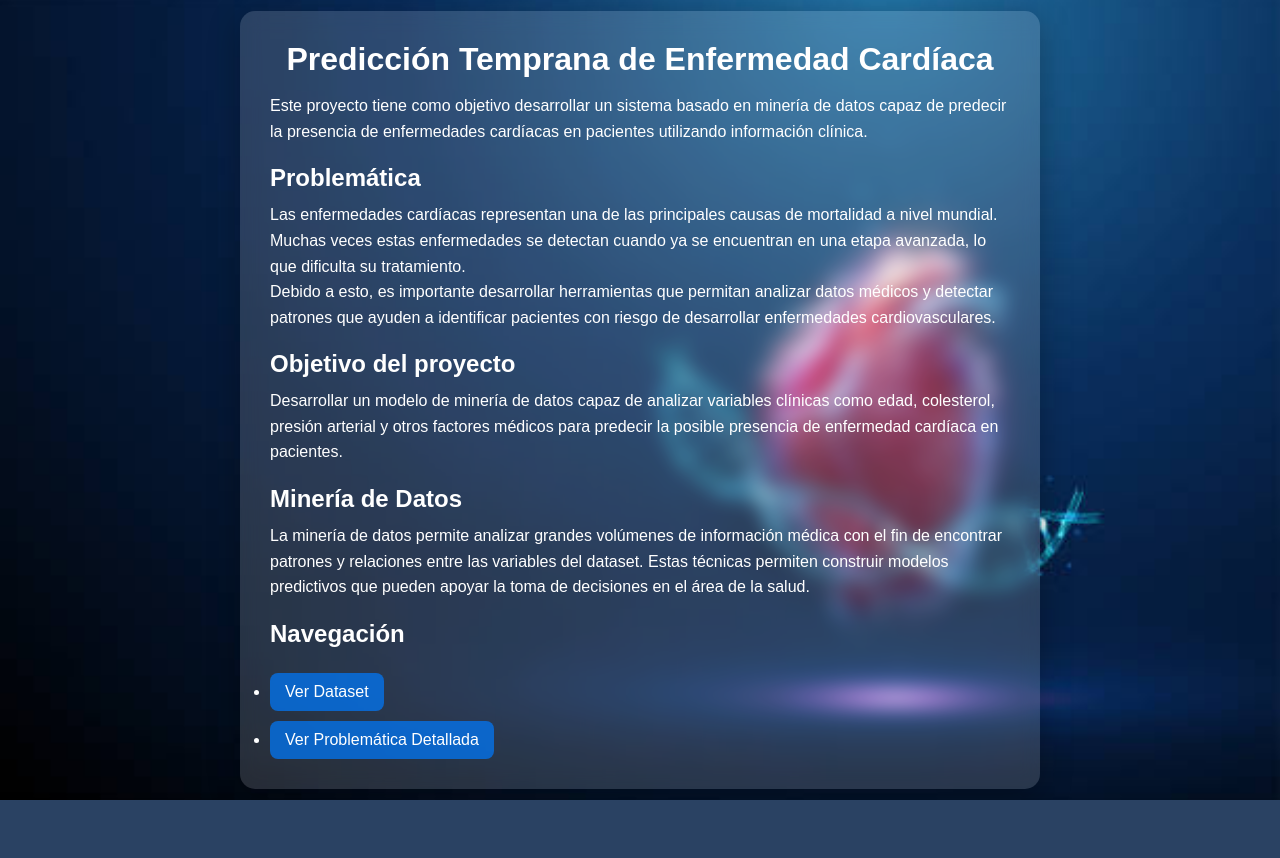
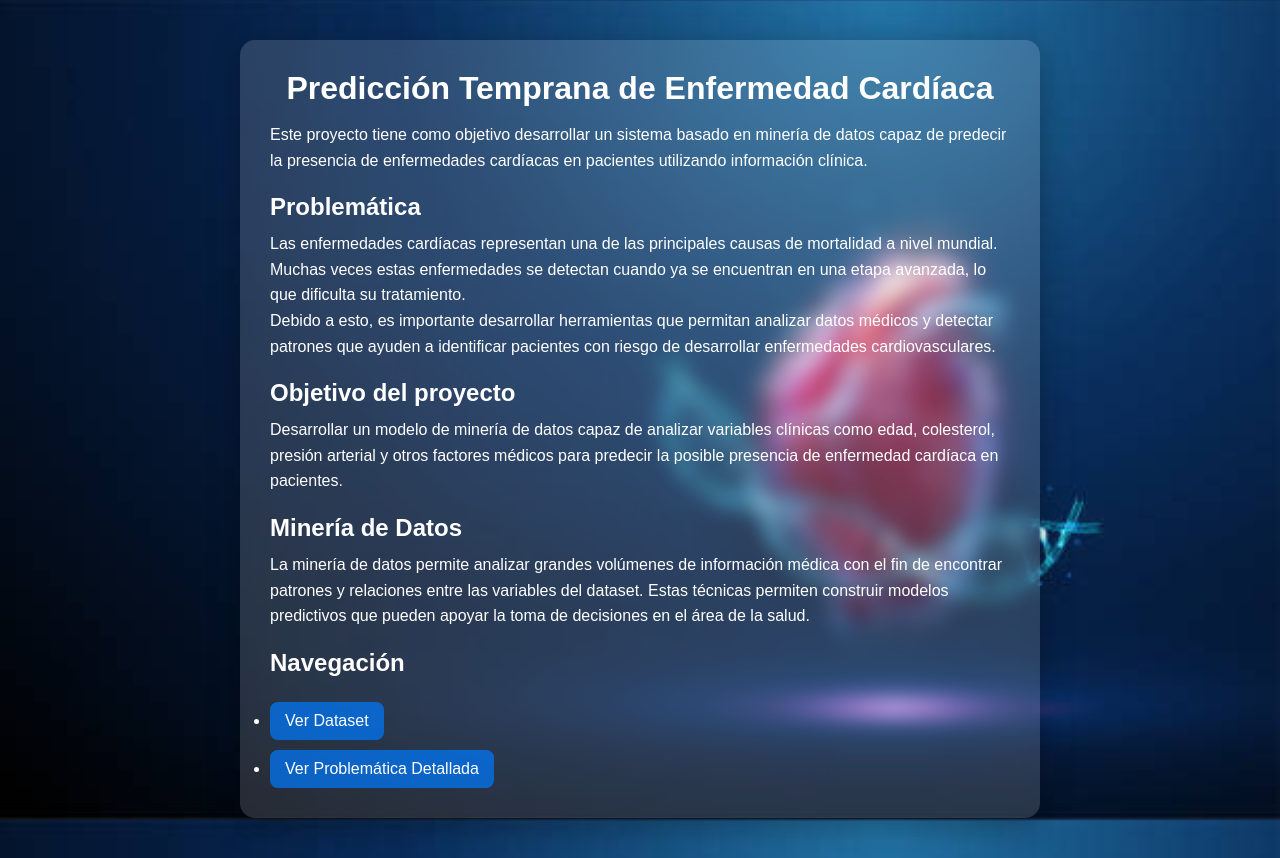
Before and after one commit to PanConQuesotv/Enfermedades_Cardiacas, a Flask app: page / in a window 1280 px wide. Before the commit the page ends 800 px from the top, so only its background shows below. Run offline with Flask 3, Linux system fonts and the light colour scheme.

Commit message:
Sexto commit: correccion del layout CSS eliminando height 100vh para permitir que el contenido largo se muestre correctamente

```diff
--- a/static/css/style.css
+++ b/static/css/style.css
@@ -7,14 +7,17 @@
 
 
 body {
+
     font-family: Arial, sans-serif;
     background: url("../img/cardiaca.jpg") no-repeat center center fixed;
     background-size: cover;
-    height: 100vh;
+
+    min-height: 100vh;
+    padding: 40px;
 
     display: flex;
     justify-content: center;
-    align-items: center;
+
 }
 
 
@@ -32,6 +35,8 @@ body {
     box-shadow: 0 8px 32px rgba(0, 0, 0, 0.3);
 
     color: #fff;
+
+    margin: auto;
 }
 
 
@@ -47,7 +52,11 @@ h2 {
 
 
 p {
+
     line-height: 1.6;
+    word-wrap: break-word;
+    overflow-wrap: break-word;
+
 }
 
 
```
